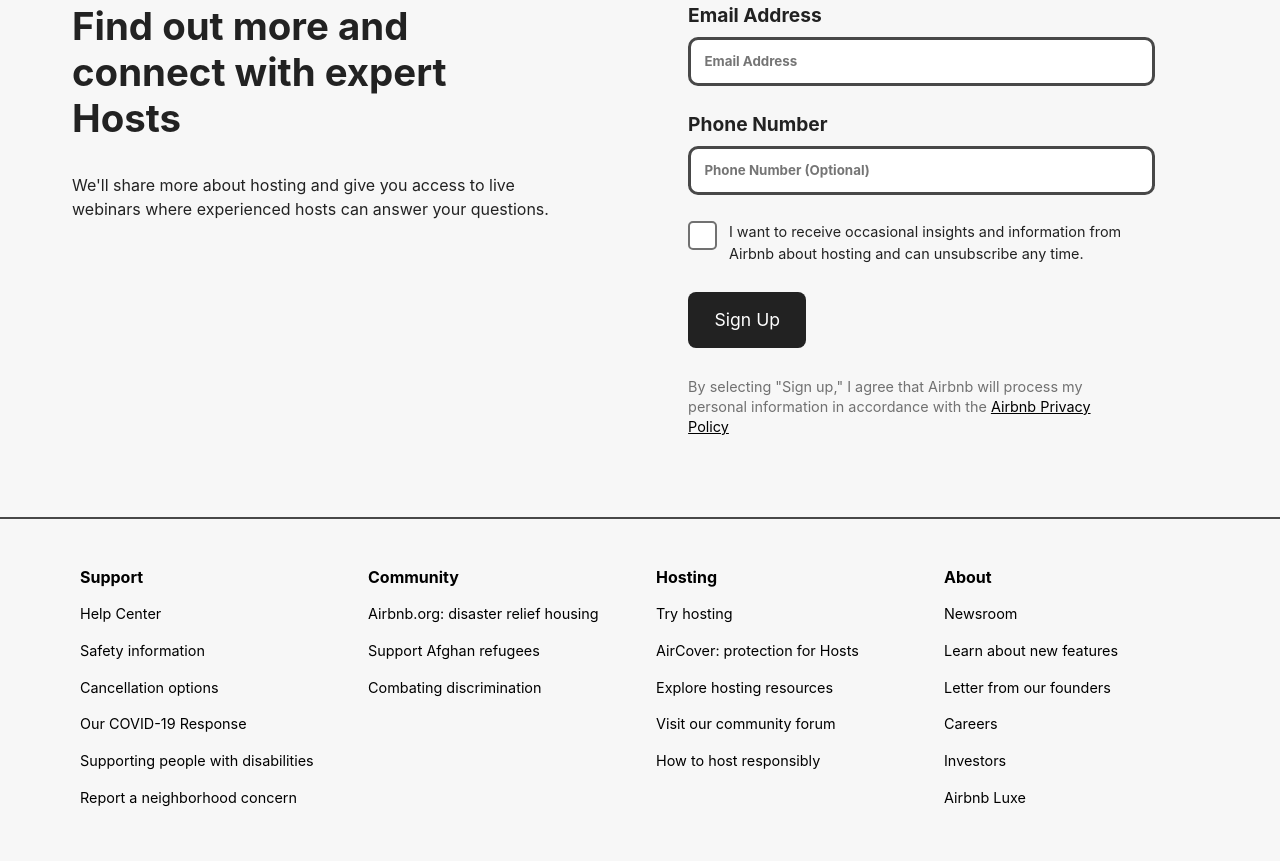
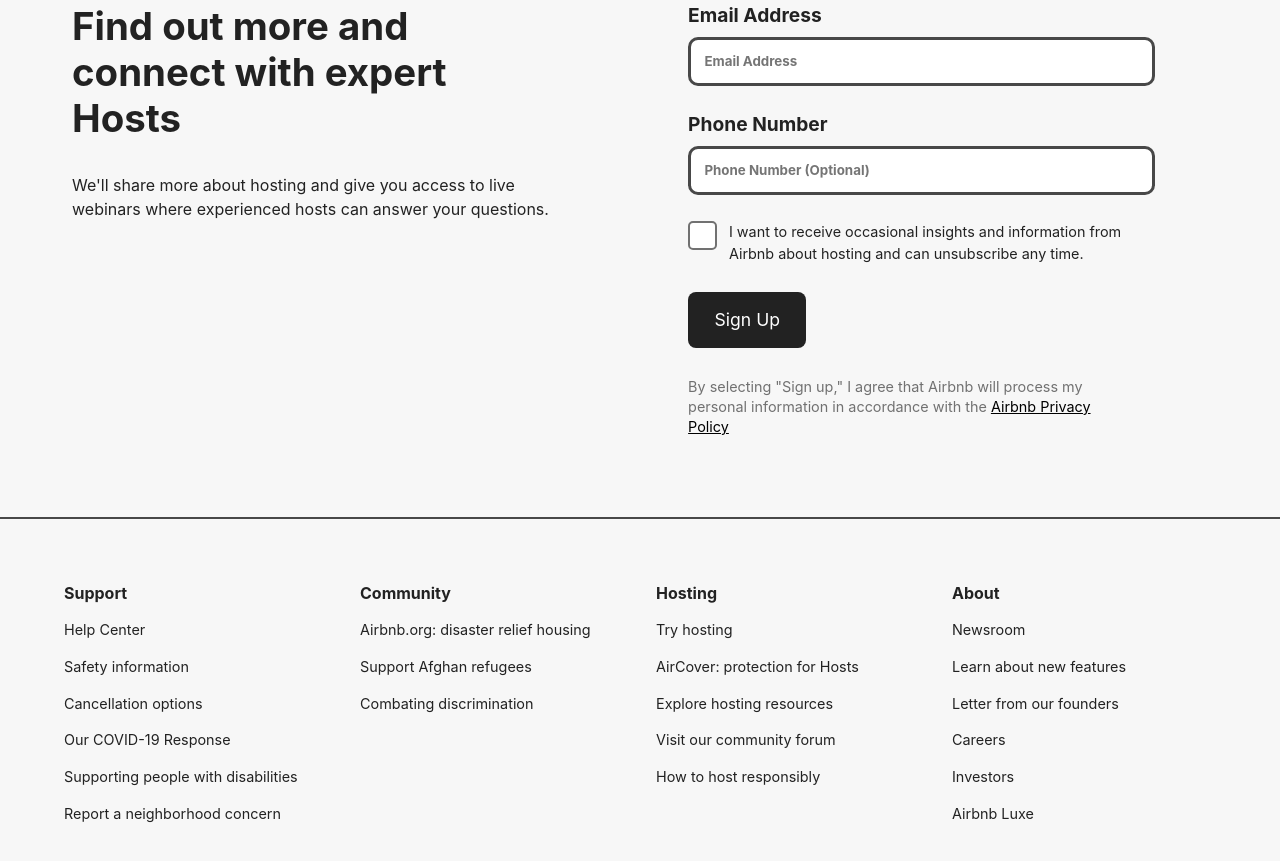
Before and after one commit to AdmiralFirefox/airbnb-landing-page, a plain HTML site: page index.html in a window 1280 px wide. Shown: the part 4133-4994 px from the top of the page. Drawn offline with nearby package versions, Linux system fonts and the light colour scheme.

Commit message:
Adjusted Styling Structure on Footer Section

```diff
--- a/styles.css
+++ b/styles.css
@@ -823,15 +823,18 @@ header > nav > a:hover {
 /* Footer */
 footer {
   background: var(--slightly-white-color);
-  padding: 3em 2em 4em 2em;
   display: grid;
-  grid-template-columns: repeat(1, 1fr);
-  grid-gap: 2em;
+  grid-gap: 1.5em;
+  padding: 2em;
   border-top: 2px solid var(--gray-color);
 }
 
+footer section {
+  border-bottom: 2px solid var(--gray-color);
+}
+
 footer section h1 {
-  color: var(--black-color);
+  color: var(--light-black-color);
   font-size: 1rem;
 }
 
@@ -846,7 +849,7 @@ footer section ul li {
 
 footer section ul li a {
   text-decoration: none;
-  color: var(--black-color);
+  color: var(--light-black-color);
   line-height: 1.3em;
   font-size: 0.9rem;
 }
@@ -855,16 +858,32 @@ footer section ul li a:hover {
   text-decoration: underline;
 }
 
-@media (min-width: 36em) {
+@media (min-width: 42em) {
   footer {
-    padding: 3em 3em 4em 3em;
-    grid-template-columns: repeat(auto-fit, minmax(12em, 1fr));
+    grid-template-columns: repeat(1, 1fr);
+    padding: 3em;
+  }
+
+  footer section ul {
+    display: grid;
+    grid-template-columns: repeat(3, 1fr);
+    grid-column-gap: 1.2em;
   }
 }
 
-@media (min-width: 46em) {
+@media (min-width: 56em) {
   footer {
-    padding: 3em 5em 4em 5em;
     grid-template-columns: repeat(auto-fit, minmax(14em, 1fr));
+    padding: 4em;
+    grid-gap: 2em;
+  }
+
+  footer section {
+    border-bottom: none;
+  }
+
+  footer section ul {
+    display: grid;
+    grid-template-columns: repeat(1, 1fr);
   }
 }
```
